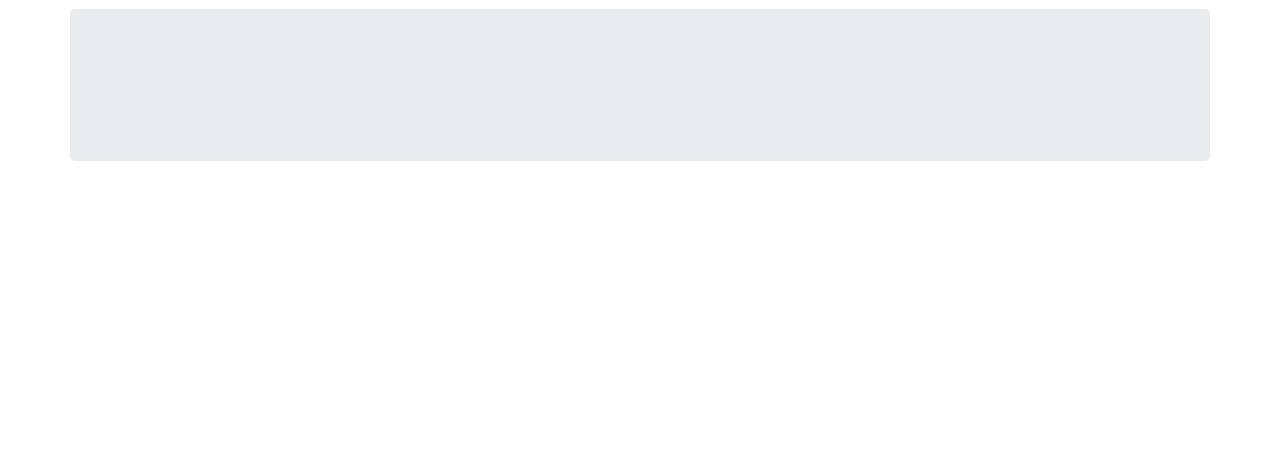
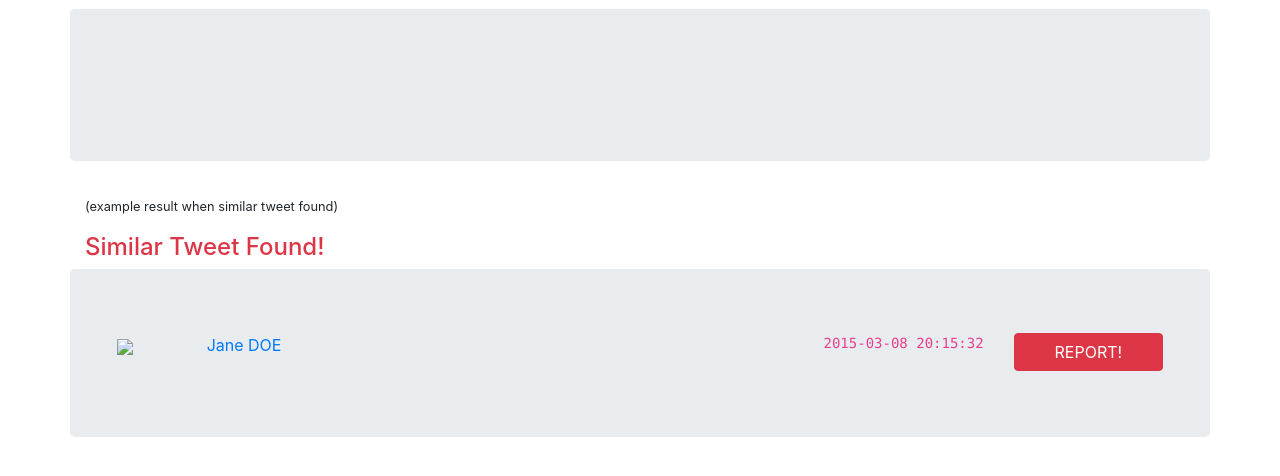
Before and after one commit to yenerunver/swe573, a Flask app: template templates/analysis.html in a window 1280 px wide. Shown: the part 89-565 px from the top of the page. Run offline with Flask 2, Linux system fonts and the light colour scheme; the template is opened without the code that fills it, so the values that code supplies are empty; parts of the project's set-up code (start-up, migrations or seed data) failed here and were passed over; some libraries are stand-ins or nearby versions.

Commit message:
final deployment

```diff
--- a/templates/analysis.html
+++ b/templates/analysis.html
@@ -13,19 +13,44 @@
             <div class="clearfix"></div>
             <p>{{ tweet.tw_text }}</p>
         </div>
-        <div class="clearfix"></div>
+     </div>
     {%  if similar_tweet.tw_id %}
-        {{ similar_tweet.tw_text }}
+    <h4 class="text-danger">Similar Tweet Found!</h4>
+	<div class="jumbotron row">
+        <div class="col-1">
+            <img src="{{ similar_tweet.tw_user.profile_image_url }}" style="width: 100%; height: auto;" />
+        </div>
+        <div class="col-11">
+            <p><span class="text-primary float-left">{{ similar_tweet.tw_user.screen_name }}</span><code class="float-right">{{ similar_tweet.tw_created_at }}</code></p>
+            <div class="clearfix"></div>
+            <p>{{ similar_tweet.tw_text }}</p>
+        </div>
+    </div>
     {%  endif %}
+    <p><small>(example result when similar tweet found)</small></p>
+    <h4 class="text-danger">Similar Tweet Found!</h4>
+    <div class="jumbotron row">
+        <div class="col-1">
+            <img src="https://via.placeholder.com/48" style="width: 100%; height: auto;" />
+        </div>
+        <div class="col-9">
+            <p><span class="text-primary float-left">Jane DOE</span><code class="float-right">2015-03-08 20:15:32</code></p>
+            <div class="clearfix"></div>
+            <p>{{ tweet.tw_text }}</p>
+        </div>
+        <div class="col-2">
+            <button class="btn btn-block btn-danger">REPORT!</button>
+        </div>
     </div>
     {% if generated_sentences %}
     <h3 class="text-center">Generated Texts</h3>
-	<div class="jumbotron">
-        <ol>
-        {% for generated_sentence in generated_sentences %}
-            <li>{{ generated_sentence }}</li>
-        {% endfor %}
-        </ol>
+    {% for generated_sentence in generated_sentences %}
+	<div class="jumbotron row">
+        <div class="col-10">{{ generated_sentence }}</div>
+        <div class="col-2">
+            <button class="btn btn-block btn-danger">ANALYZE!</button>
+        </div>
     </div>
+    {% endfor %}
     {% endif %}
 {% endblock %}
```
